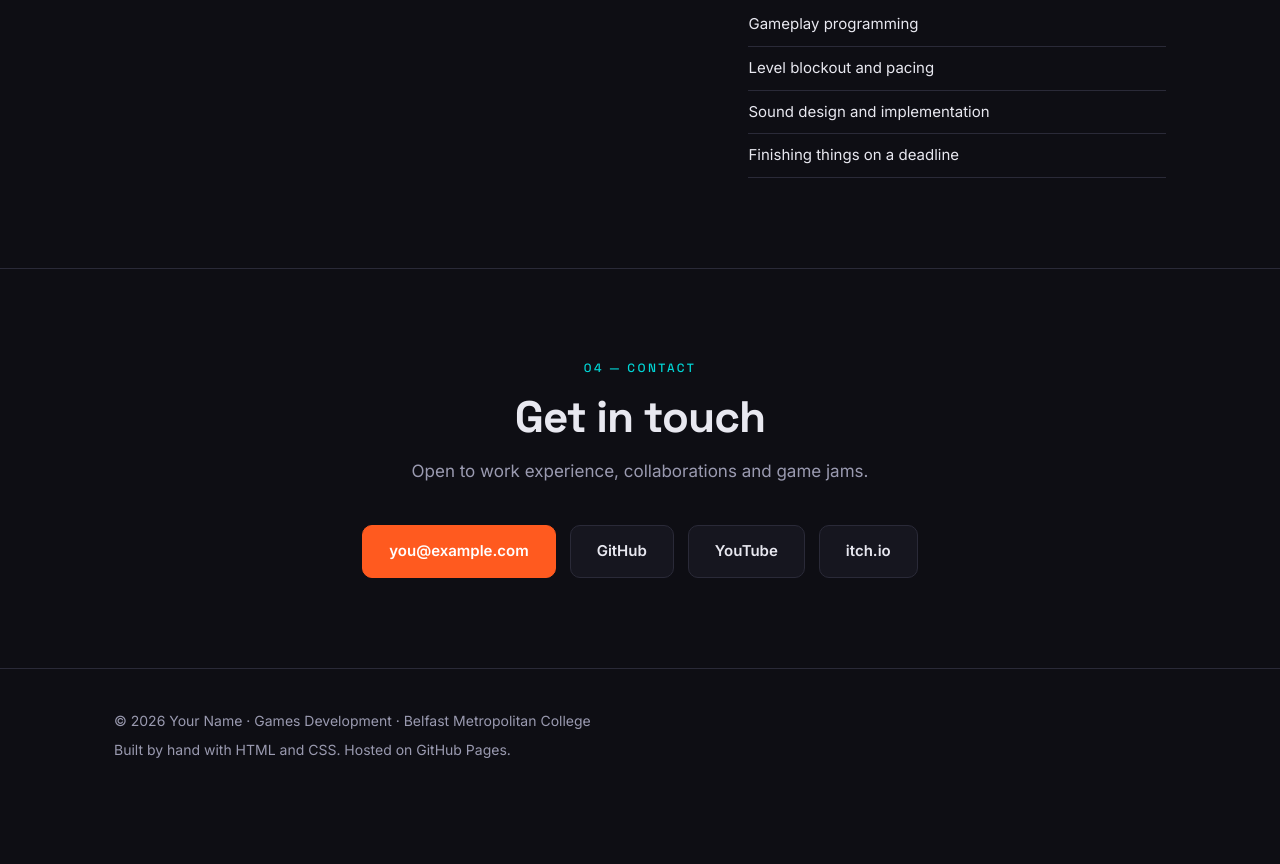
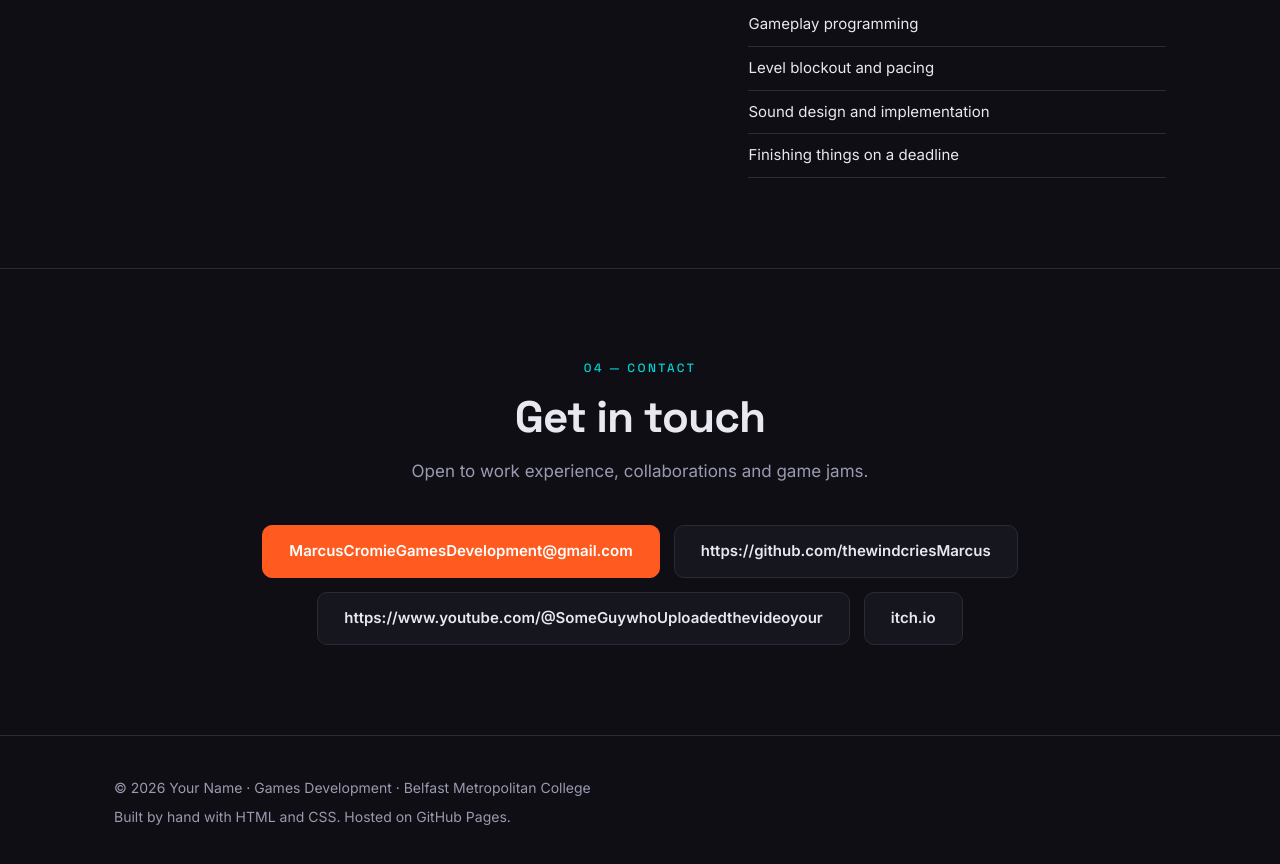
Before and after one commit to thewindcriesMarcus/thewindcriesMarcus.github.io, a plain HTML site: page index.html in a window 1280 px wide. Shown: the part 3460-4324 px from the top of the page. Before the commit the page ends 4287 px from the top, so only its background shows below. Drawn offline with Linux system fonts and the light colour scheme.

Commit message:
Modify contact links in index.html
Updated contact links with new email and social media URLs.

```diff
--- a/index.html
+++ b/index.html
@@ -202,9 +202,9 @@
         </p>
         <!-- CHANGE THESE: your real links -->
         <div class="contact-links">
-          <a class="btn btn-primary" href="mailto:you@example.com">you@example.com</a>
-          <a class="btn" href="https://github.com/yourusername" target="_blank" rel="noopener">GitHub</a>
-          <a class="btn" href="https://www.youtube.com/@yourchannel" target="_blank" rel="noopener">YouTube</a>
+          <a class="btn btn-primary" href="mailto:you@example.com">MarcusCromieGamesDevelopment@gmail.com</a>
+          <a class="btn" href="https://github.com/yourusername" target="_blank" rel="noopener">https://github.com/thewindcriesMarcus</a>
+          <a class="btn" href="https://www.youtube.com/@yourchannel" target="_blank" rel="noopener">https://www.youtube.com/@SomeGuywhoUploadedthevideoyour</a>
           <a class="btn" href="https://yourusername.itch.io" target="_blank" rel="noopener">itch.io</a>
         </div>
       </div>
```
